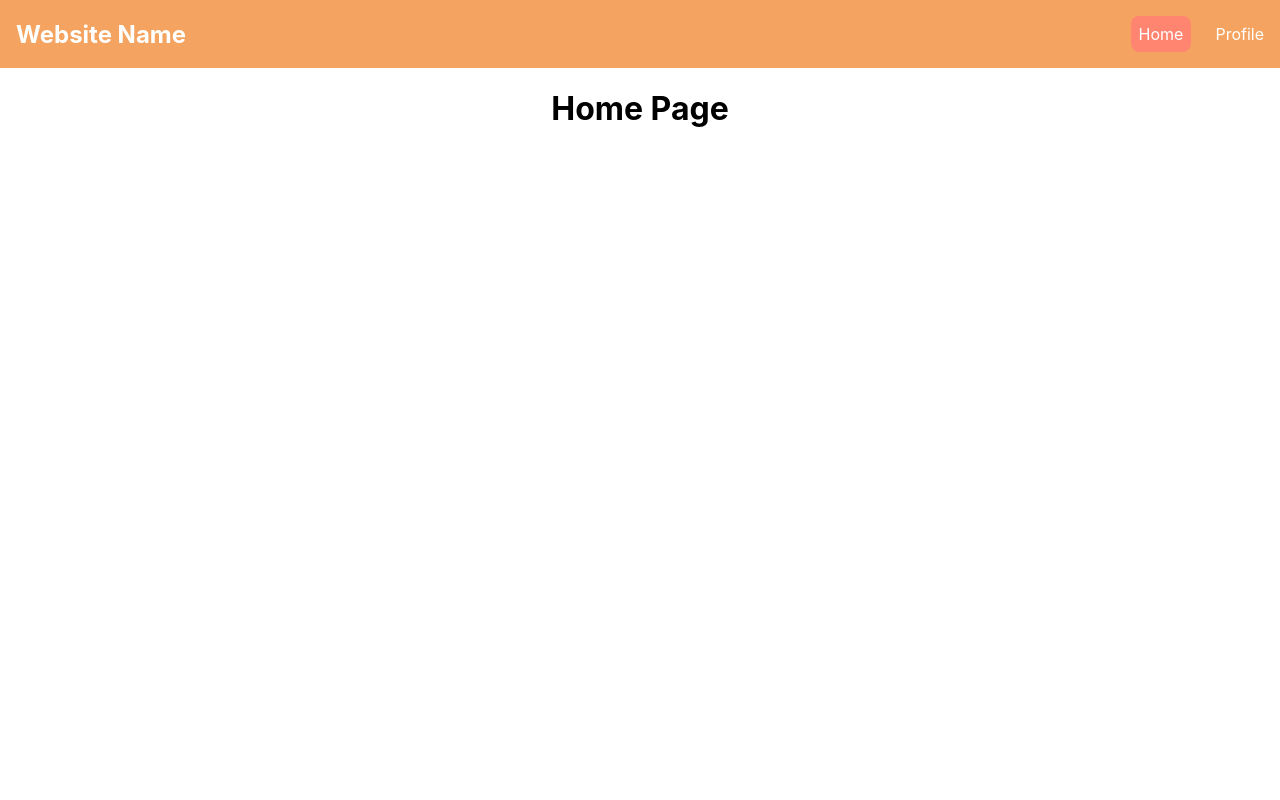
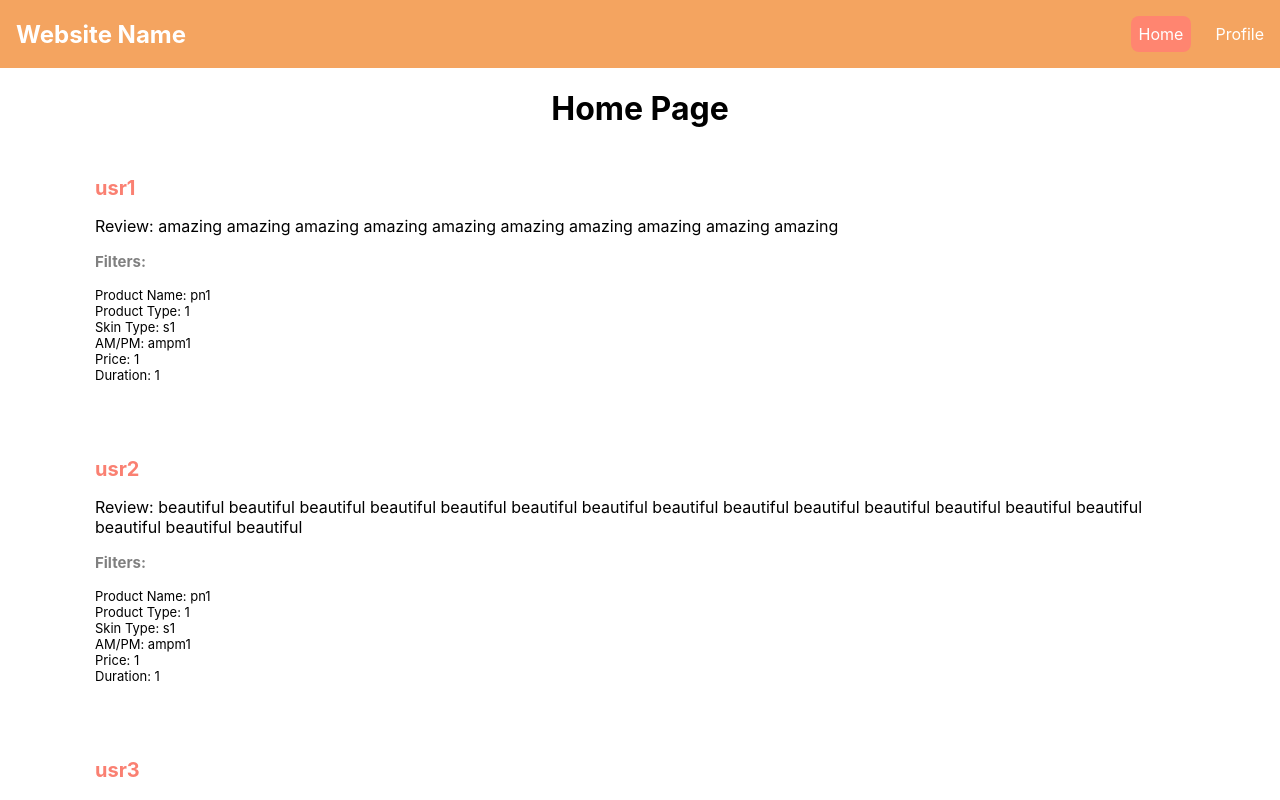
Before and after one commit to WardahJabeen/SkinCare, a React (Create React App) app: page / in a window 1280 px wide. Shown: the top 800 px of the page. Built offline with nearby package versions, Linux system fonts and the light colour scheme.

Commit message:
intial post cards with bare minimum css

```diff
--- /dev/null
+++ b/src/Components/Cards.css
@@ -0,0 +1,32 @@
+.post-preview {
+    padding: 10px 35px;
+    margin: 20px 60px;
+    border-bottom: 1px solid white;
+    text-align: left;
+}
+
+.post-preview:hover {
+    box-shadow: 1px 3px 5px black;
+}
+
+.post-preview h2 {
+    font-size: 20px;
+    color: salmon;
+    margin-bottom: 8px;
+}
+
+.post-preview h3 {
+    font-size: 15px;
+    color: grey;
+}
+
+.post-preview ul {
+    /* gets rid of spacing on the left */
+    padding-left: 0px;
+}
+
+.post-preview li {
+    /* gets rid of bullet points */
+    list-style: none;
+    font-size: 13px;
+}
--- /dev/null
+++ b/src/Components/Cards.js
@@ -0,0 +1,26 @@
+import React, { useState } from 'react'
+import "./Cards.css"
+
+function Cards(props) {
+    return (
+        <div className='cards'>
+            {props.posts.map((post) => (
+                <div className='post-preview' key={post.id}>
+                    <h2>{post.username}</h2>
+                    <p>Review: {post.review}</p>
+                    <h3>Filters:</h3>
+                    <ul>
+                        <li>Product Name: {post.productName}</li>
+                        <li>Product Type: {post.price}</li>
+                        <li>Skin Type: {post.skinType}</li>
+                        <li>AM/PM: {post.am_pm}</li>
+                        <li>Price: {post.price}</li>
+                        <li>Duration: {post.duration}</li>
+                    </ul>
+                </div>
+            ))}
+        </div>
+    )
+}
+
+export default Cards;
--- /dev/null
+++ b/src/Pages/Home.css
@@ -0,0 +1,15 @@
+.post-preview {
+    padding: 10px 16px;
+    margin: 20px 0;
+    border-bottom: 1px solid white;
+}
+
+.post-preview:hover {
+    box-shadow: 1px 3px 5px black;
+}
+
+.post-preview h2 {
+    font-size: 20px;
+    color: salmon;
+    margin-bottom: 8px;
+}
--- a/src/Pages/Home.js
+++ b/src/Pages/Home.js
@@ -1,9 +1,20 @@
-import React from 'react'
+import React, { useState } from 'react'
+import "./Home.css"
+import Cards from "../Components/Cards.js"
+function Home() {
 
-function Home() {
+    const [posts, setPosts] = useState([
+        { username: 'usr1', review: 'amazing amazing amazing amazing amazing amazing amazing amazing amazing amazing', productName: 'pn1', productType: 'pt1', skinType: 's1', am_pm: 'ampm1', price: '1', duration: '1', id: 1 },
+        { username: 'usr2', review: 'beautiful beautiful beautiful beautiful beautiful beautiful beautiful beautiful beautiful beautiful beautiful beautiful beautiful beautiful beautiful beautiful beautiful ', productName: 'pn1', productType: 'pt1', skinType: 's1', am_pm: 'ampm1', price: '1', duration: '1', id: 2 },
+        { username: 'usr3', review: '', productName: 'pn1', productType: 'pt1', skinType: 's1', am_pm: 'ampm1', price: '1', duration: '1', id: 3 },
+        { username: 'usr1', review: 'amazing amazing amazing amazing amazing amazing amazing amazing amazing amazing', productName: 'pn1', productType: 'pt1', skinType: 's1', am_pm: 'ampm1', price: '1', duration: '1', id: 4 },
+        { username: 'usr2', review: 'beautiful beautiful beautiful beautiful beautiful beautiful beautiful beautiful beautiful beautiful beautiful beautiful beautiful beautiful beautiful beautiful beautiful ', productName: 'pn1', productType: 'pt1', skinType: 's1', am_pm: 'ampm1', price: '1', duration: '1', id: 5 },
+        { username: 'usr3', review: '', productName: 'pn1', productType: 'pt1', skinType: 's1', am_pm: 'ampm1', price: '1', duration: '1', id: 6 }
+    ])
     return (
-        <div>
+        <div className='home'>
             <h1>Home Page</h1>
+            <Cards posts={posts} setPost={setPosts} />
         </div>
     )
 }
```
